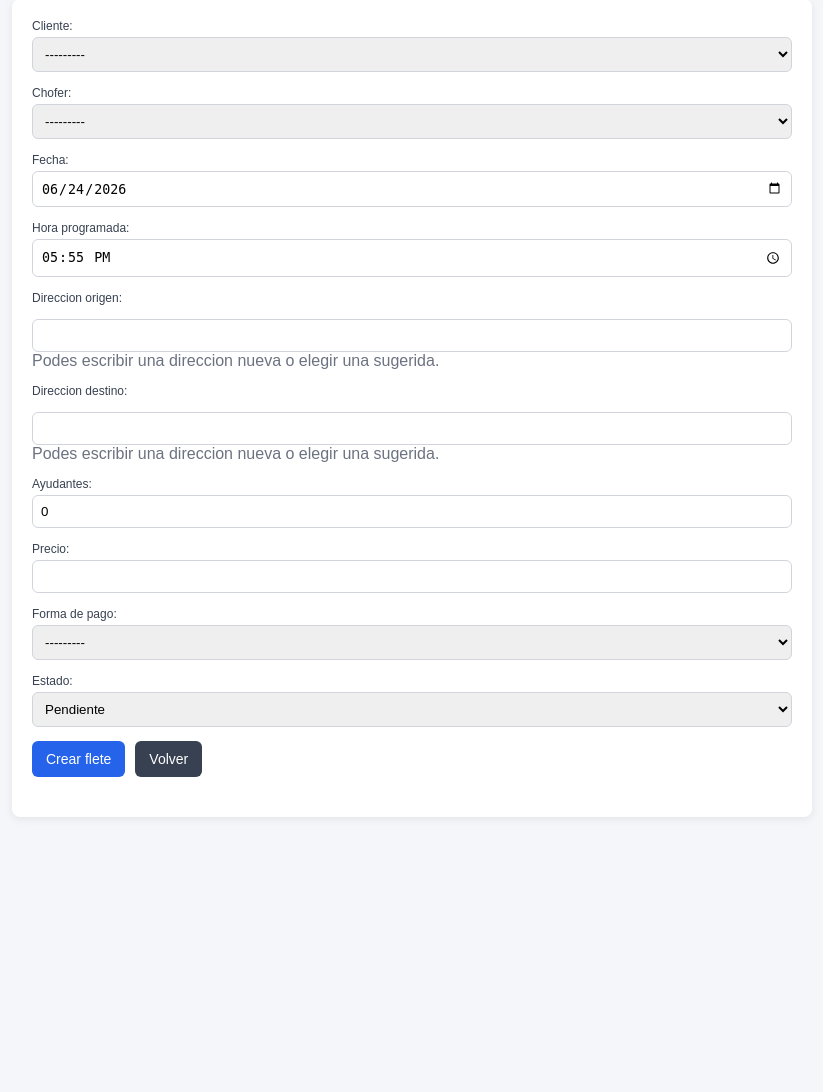
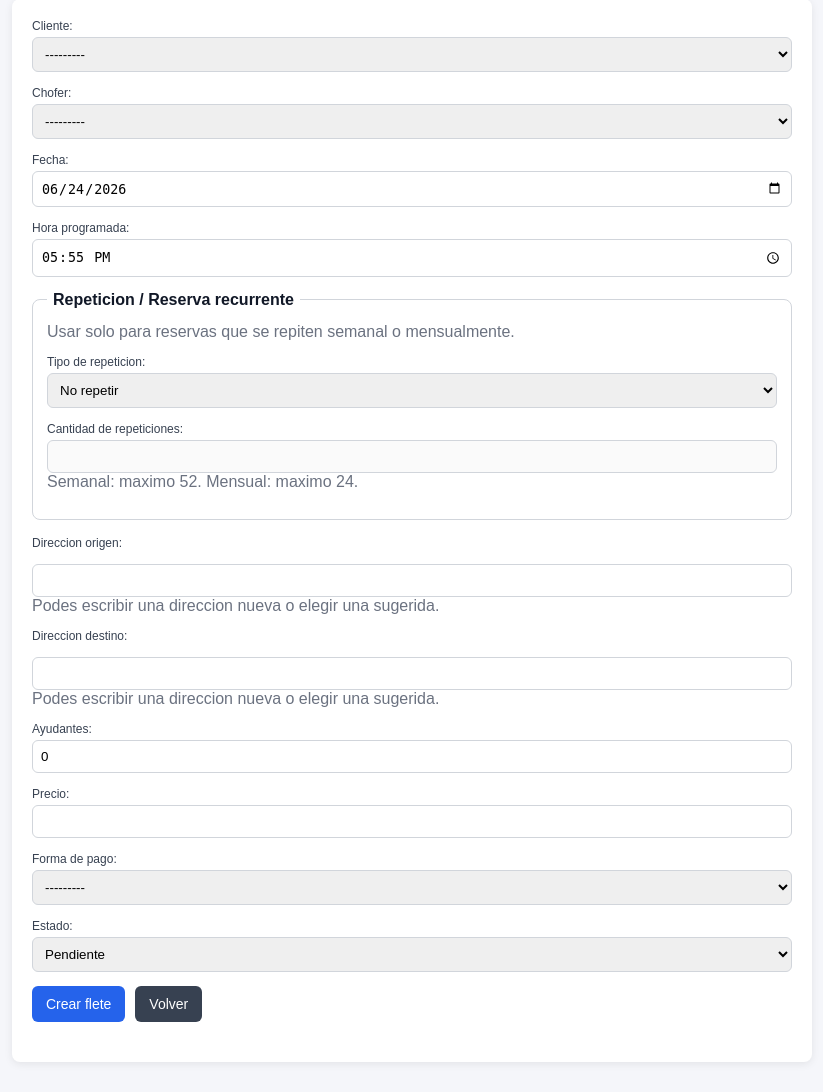
Before and after one commit to herreragustin/sistema-fletes, a Django app: page /fletes/nuevo/ in a window 1280 px wide. Shown: the part 145-1237 px from the top of the page, without its empty margins (18-841 px from the left). Before the commit the page ends 922 px from the top, so only its background shows below. Run offline with Django 5.2, Linux system fonts and the light colour scheme; data that the repository does not hold is empty.

Commit message:
Agrego reservas recurrentes semanales y mensuales

```diff
--- a/core/forms.py
+++ b/core/forms.py
@@ -47,6 +47,12 @@ class ChoferForm(forms.ModelForm):
 
 
 class FleteForm(forms.ModelForm):
+    TIPO_REPETICION = [
+        ("no_repetir", "No repetir"),
+        ("semanal", "Semanal"),
+        ("mensual", "Mensual"),
+    ]
+
     hora_comienzo = forms.TimeField(
         required=False,
         label="Hora de comienzo",
@@ -56,6 +62,18 @@ class FleteForm(forms.ModelForm):
         required=False,
         label="Hora de finalizacion",
         widget=forms.TimeInput(format="%H:%M", attrs={"type": "time"}),
+    )
+    tipo_repeticion = forms.ChoiceField(
+        choices=TIPO_REPETICION,
+        required=False,
+        initial="no_repetir",
+        label="Tipo de repeticion",
+    )
+    cantidad_repeticiones = forms.IntegerField(
+        required=False,
+        min_value=1,
+        label="Cantidad de repeticiones",
+        widget=forms.NumberInput(attrs={"min": "1"}),
     )
 
     def __init__(self, *args, **kwargs):
@@ -119,7 +137,13 @@ class FleteForm(forms.ModelForm):
         estado = cleaned_data.get("estado")
         hora_comienzo = cleaned_data.get("hora_comienzo")
         hora_finalizacion = cleaned_data.get("hora_finalizacion")
+        tipo_repeticion = cleaned_data.get("tipo_repeticion") or "no_repetir"
+        cantidad_repeticiones = cleaned_data.get("cantidad_repeticiones")
         estado_anterior = self.instance.estado if self.instance and self.instance.pk else None
+
+        if tipo_repeticion != "no_repetir":
+            cleaned_data["estado"] = "pendiente"
+            estado = "pendiente"
 
         if "cliente" not in self.errors and not cliente:
             self.add_error("cliente", "Debe seleccionar un cliente")
@@ -141,6 +165,16 @@ class FleteForm(forms.ModelForm):
         if "chofer" not in self.errors and estado in {"en_curso", "finalizado"} and not chofer:
             mensaje = "No se puede iniciar un flete sin chofer asignado" if estado == "en_curso" else "No se puede finalizar un flete sin chofer asignado"
             self.add_error("chofer", mensaje)
+
+        if tipo_repeticion != "no_repetir":
+            if cantidad_repeticiones is None:
+                self.add_error("cantidad_repeticiones", "Debe ingresar la cantidad de repeticiones")
+            elif cantidad_repeticiones <= 0:
+                self.add_error("cantidad_repeticiones", "La cantidad de repeticiones debe ser mayor a cero")
+            elif tipo_repeticion == "semanal" and cantidad_repeticiones > 52:
+                self.add_error("cantidad_repeticiones", "Para repeticion semanal el maximo es 52")
+            elif tipo_repeticion == "mensual" and cantidad_repeticiones > 24:
+                self.add_error("cantidad_repeticiones", "Para repeticion mensual el maximo es 24")
 
         if estado == "finalizado":
             if not origen:
--- a/core/templates/core/base_panel.html
+++ b/core/templates/core/base_panel.html
@@ -92,6 +92,19 @@
         form.formulario-principal textarea {
             width: 100%;
             box-sizing: border-box;
+        }
+
+        .bloque-formulario {
+            border: 1px solid #d1d5db;
+            border-radius: 8px;
+            padding: 14px;
+            margin: 0 0 16px;
+        }
+
+        .bloque-formulario legend {
+            padding: 0 6px;
+            font-weight: bold;
+            color: #111827;
         }
 
         .campo-autocomplete {
--- a/core/templates/core/formulario_flete.html
+++ b/core/templates/core/formulario_flete.html
@@ -35,6 +35,23 @@
         {{ form.hora_inicio }}
         {% if form.hora_inicio.errors %}{{ form.hora_inicio.errors }}{% endif %}
     </p>
+    {% if mostrar_repeticion %}
+        <fieldset class="bloque-formulario">
+            <legend>Repeticion / Reserva recurrente</legend>
+            <p class="muted">Usar solo para reservas que se repiten semanal o mensualmente.</p>
+            <p>
+                {{ form.tipo_repeticion.label_tag }}
+                {{ form.tipo_repeticion }}
+                {% if form.tipo_repeticion.errors %}{{ form.tipo_repeticion.errors }}{% endif %}
+            </p>
+            <p>
+                {{ form.cantidad_repeticiones.label_tag }}
+                {{ form.cantidad_repeticiones }}
+                <span class="muted">Semanal: maximo 52. Mensual: maximo 24.</span>
+                {% if form.cantidad_repeticiones.errors %}{{ form.cantidad_repeticiones.errors }}{% endif %}
+            </p>
+        </fieldset>
+    {% endif %}
     <p>
         {{ form.direccion_origen.label_tag }}
         <div class="campo-autocomplete" data-campo="origen">
@@ -98,6 +115,9 @@
 (() => {
     const clienteSelect = document.getElementById("id_cliente");
     const estadoSelect = document.getElementById("id_estado");
+    const tipoRepeticionSelect = document.getElementById("id_tipo_repeticion");
+    const cantidadRepeticionesInput = document.getElementById("id_cantidad_repeticiones");
+    const formulario = document.querySelector(".formulario-principal");
     const origenInput = document.getElementById("id_direccion_origen");
     const destinoInput = document.getElementById("id_direccion_destino");
     const origenSugerencias = document.getElementById("sugerencias_origen");
@@ -190,6 +210,21 @@
         bloqueHorariosFinalizado.style.display = visible ? "block" : "none";
     };
 
+    const actualizarRepeticion = () => {
+        if (!tipoRepeticionSelect || !cantidadRepeticionesInput) {
+            return;
+        }
+
+        const tipo = tipoRepeticionSelect.value;
+        const hayRepeticion = tipo !== "no_repetir";
+        cantidadRepeticionesInput.required = hayRepeticion;
+        cantidadRepeticionesInput.disabled = !hayRepeticion;
+        cantidadRepeticionesInput.max = tipo === "semanal" ? "52" : tipo === "mensual" ? "24" : "";
+        if (!hayRepeticion) {
+            cantidadRepeticionesInput.value = "";
+        }
+    };
+
     document.addEventListener("click", (event) => {
         if (!event.target.closest(".campo-autocomplete")) {
             ocultarSugerencias(origenSugerencias);
@@ -201,8 +236,24 @@
     vincularAutocomplete(destinoInput, destinoSugerencias);
     clienteSelect.addEventListener("change", () => cargarDirecciones(clienteSelect.value));
     estadoSelect.addEventListener("change", actualizarBloqueHorarios);
+    if (tipoRepeticionSelect && cantidadRepeticionesInput) {
+        tipoRepeticionSelect.addEventListener("change", actualizarRepeticion);
+    }
+    if (formulario && tipoRepeticionSelect && cantidadRepeticionesInput) {
+        formulario.addEventListener("submit", (event) => {
+            const tipo = tipoRepeticionSelect.value;
+            const cantidad = Number.parseInt(cantidadRepeticionesInput.value, 10);
+            if (tipo !== "no_repetir" && cantidad > 0) {
+                const confirmado = confirm(`Se crearan ${cantidad} fletes recurrentes. Queres continuar?`);
+                if (!confirmado) {
+                    event.preventDefault();
+                }
+            }
+        });
+    }
     cargarDirecciones(clienteSelect.value);
     actualizarBloqueHorarios();
+    actualizarRepeticion();
 })();
 </script>
 {% endblock %}
--- a/core/views.py
+++ b/core/views.py
@@ -1,7 +1,9 @@
+from calendar import monthrange
 from datetime import timedelta
 from decimal import Decimal
 from urllib.parse import urlencode
 
+from django.db import transaction
 from django.db.models import Count, DecimalField, Q, Sum, Value
 from django.db.models.functions import Coalesce
 from django.contrib import messages
@@ -15,6 +17,69 @@ from .forms import ClienteForm, ChoferForm, FleteForm
 
 def _sumar_importe_chofer(fletes):
     return sum((flete.importe_chofer for flete in fletes), Decimal("0"))
+
+
+def _sumar_meses(fecha, meses):
+    mes_base = fecha.month - 1 + meses
+    anio = fecha.year + mes_base // 12
+    mes = mes_base % 12 + 1
+    dia = min(fecha.day, monthrange(anio, mes)[1])
+    return fecha.replace(year=anio, month=mes, day=dia)
+
+
+def _fecha_recurrente(fecha_base, tipo_repeticion, indice):
+    if tipo_repeticion == "semanal":
+        return fecha_base + timedelta(days=7 * indice)
+    if tipo_repeticion == "mensual":
+        return _sumar_meses(fecha_base, indice)
+    return fecha_base
+
+
+def _crear_reservas_recurrentes(flete_base, tipo_repeticion, cantidad):
+    if tipo_repeticion == "no_repetir" or cantidad <= 1:
+        return []
+
+    reservas = []
+    for indice in range(1, cantidad):
+        reserva = Flete(
+            cliente=flete_base.cliente,
+            chofer=flete_base.chofer,
+            fecha=_fecha_recurrente(flete_base.fecha, tipo_repeticion, indice),
+            hora_inicio=flete_base.hora_inicio,
+            direccion_origen=flete_base.direccion_origen,
+            direccion_destino=flete_base.direccion_destino,
+            ayudantes=flete_base.ayudantes,
+            precio=flete_base.precio,
+            forma_de_pago=flete_base.forma_de_pago,
+            estado="pendiente",
+        )
+        reserva.save()
+        reservas.append(reserva)
+
+    return reservas
+
+
+def _guardar_flete_con_repeticion(form):
+    tipo_repeticion = form.cleaned_data.get("tipo_repeticion") or "no_repetir"
+    cantidad_repeticiones = form.cleaned_data.get("cantidad_repeticiones") or 1
+    with transaction.atomic():
+        flete = form.save(commit=False)
+        if tipo_repeticion != "no_repetir":
+            flete.estado = "pendiente"
+            flete.fecha_hora_en_curso = None
+            flete.fecha_hora_finalizado = None
+            flete.estado_cobro_cliente = "no_exigible"
+            flete.estado_pago_chofer = "no_liquidable"
+            flete.fecha_pago_chofer = None
+            flete.pagado = False
+        flete.save()
+        reservas = _crear_reservas_recurrentes(
+            flete,
+            tipo_repeticion,
+            cantidad_repeticiones,
+        )
+
+    return flete, reservas, tipo_repeticion
 
 
 def _direcciones_cliente(cliente, limite=20):
@@ -286,7 +351,10 @@ def crear_flete(request):
     if request.method == "POST":
         form = FleteForm(request.POST)
         if form.is_valid():
-            form.save()
+            _flete, reservas, tipo_repeticion = _guardar_flete_con_repeticion(form)
+            if tipo_repeticion != "no_repetir":
+                total_creadas = len(reservas) + 1
+                messages.success(request, f"Se crearon {total_creadas} reservas recurrentes.")
             return redirect("lista_fletes")
     else:
         form = FleteForm()
@@ -295,29 +363,40 @@ def crear_flete(request):
         "form": form,
         "titulo": "Nuevo flete",
         "texto_boton": "Crear flete",
+        "mostrar_repeticion": True,
     })
 
 
 def duplicar_flete(request, flete_id):
     flete = get_object_or_404(Flete, id=flete_id)
     ahora_local = timezone.localtime()
-    form = FleteForm(initial={
-        "cliente": flete.cliente_id,
-        "chofer": flete.chofer_id,
-        "fecha": ahora_local.date(),
-        "hora_inicio": ahora_local.time().replace(second=0, microsecond=0),
-        "direccion_origen": flete.direccion_origen,
-        "direccion_destino": flete.direccion_destino,
-        "ayudantes": flete.ayudantes,
-        "precio": flete.precio,
-        "forma_de_pago": flete.forma_de_pago,
-        "estado": "pendiente",
-    })
+    if request.method == "POST":
+        form = FleteForm(request.POST)
+        if form.is_valid():
+            _flete, reservas, tipo_repeticion = _guardar_flete_con_repeticion(form)
+            if tipo_repeticion != "no_repetir":
+                total_creadas = len(reservas) + 1
+                messages.success(request, f"Se crearon {total_creadas} reservas recurrentes.")
+            return redirect("lista_fletes")
+    else:
+        form = FleteForm(initial={
+            "cliente": flete.cliente_id,
+            "chofer": flete.chofer_id,
+            "fecha": ahora_local.date(),
+            "hora_inicio": ahora_local.time().replace(second=0, microsecond=0),
+            "direccion_origen": flete.direccion_origen,
+            "direccion_destino": flete.direccion_destino,
+            "ayudantes": flete.ayudantes,
+            "precio": flete.precio,
+            "forma_de_pago": flete.forma_de_pago,
+            "estado": "pendiente",
+        })
 
     return render(request, "core/formulario_flete.html", {
         "form": form,
         "titulo": f"Duplicar flete #{flete.id}",
         "texto_boton": "Crear flete",
+        "mostrar_repeticion": True,
     })
 
 
@@ -382,6 +461,7 @@ def editar_flete(request, flete_id):
         "flete": flete,
         "titulo": f"Editar flete #{flete.id}",
         "texto_boton": "Guardar cambios",
+        "mostrar_repeticion": False,
     })
 
 
```
Also changed, not shown: core/tests.py (+187 -0 lines), docs/estado_actual.md (+1 -0 lines), docs/reglas_negocio.md (+30 -0 lines).
